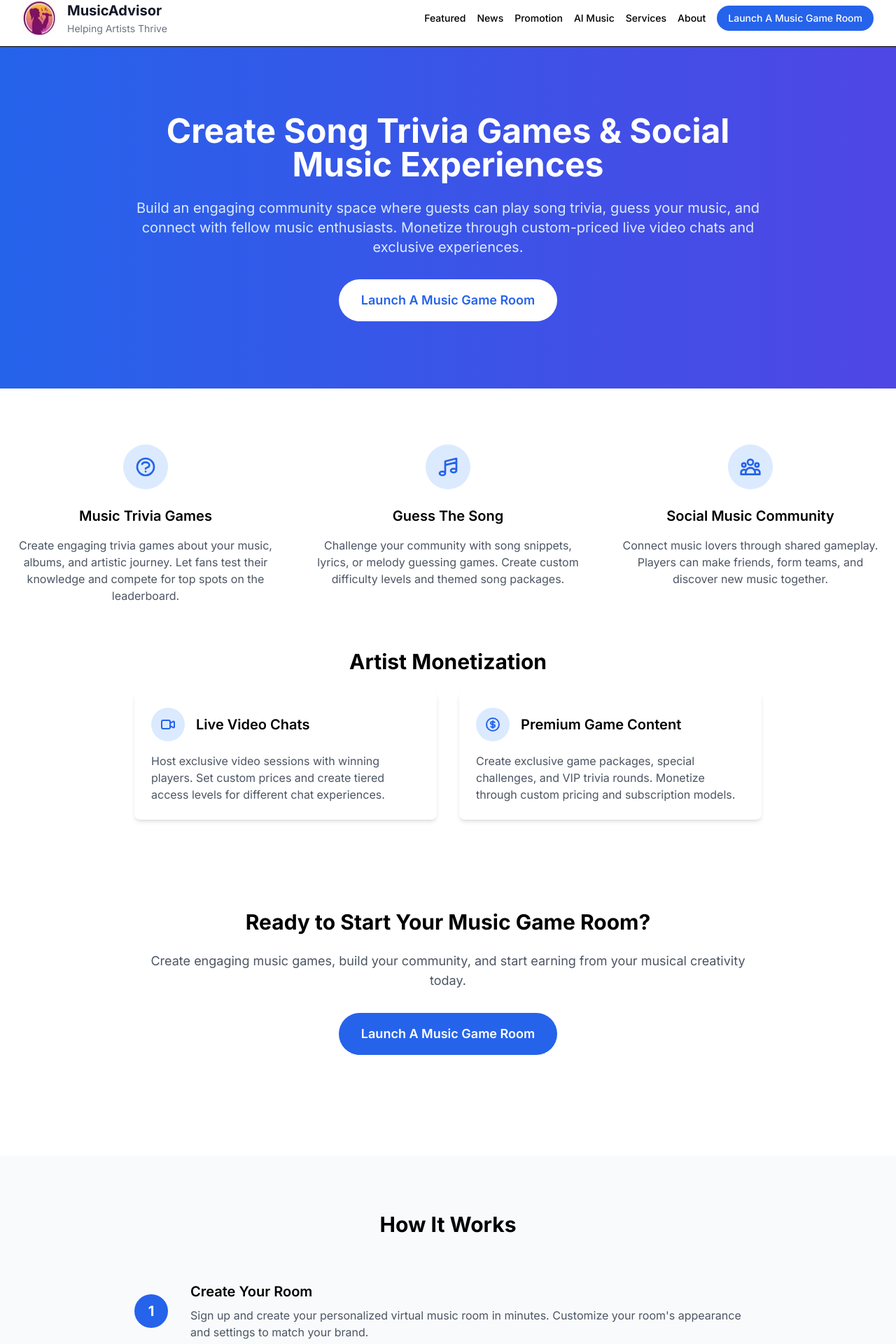
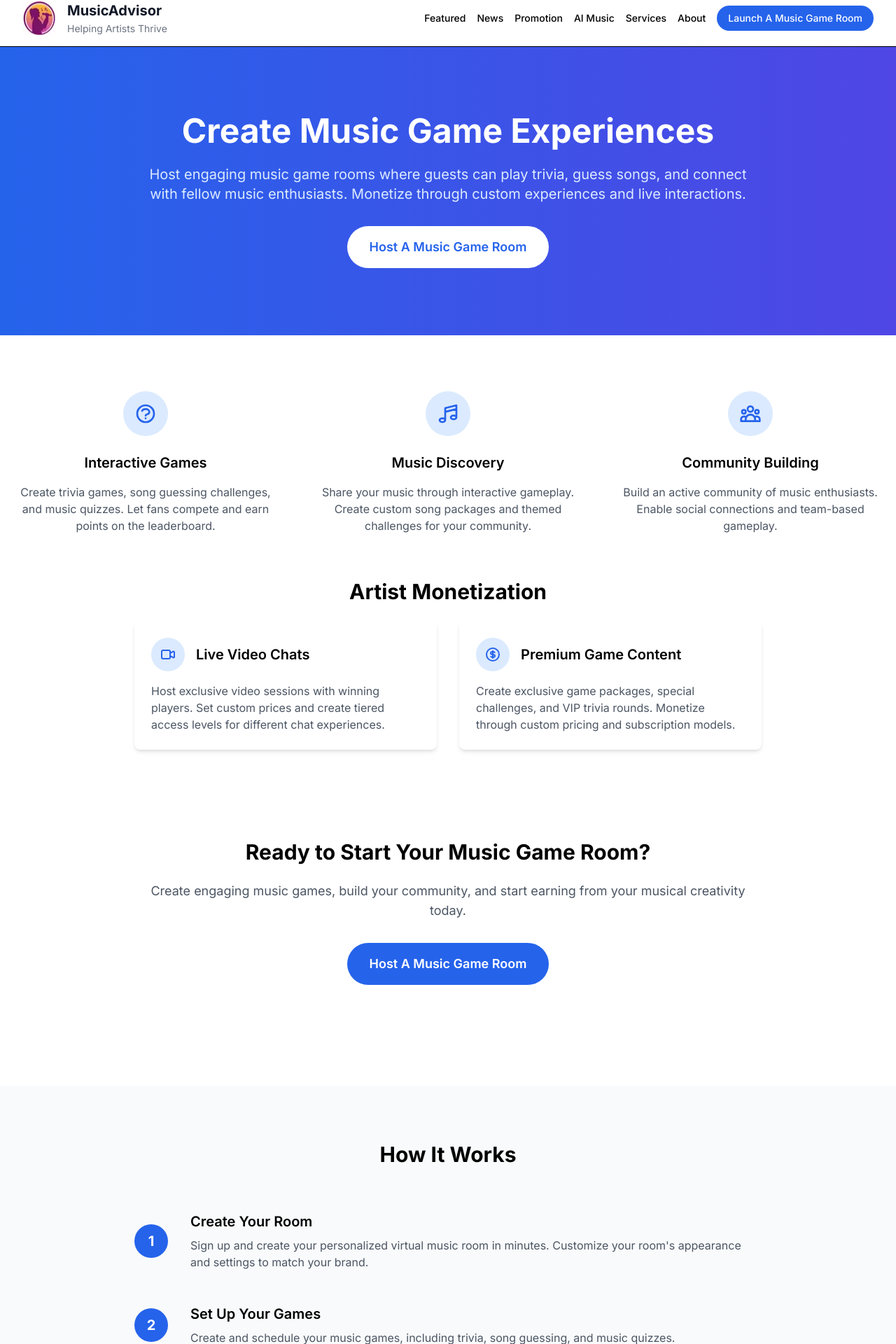
Before and after one commit to benjamenharper/musicadvisor.xyz, a Next.js app: page /virtual-music-game-room in a window 1280 px wide. Shown: the part 14-1934 px from the top of the page at 70% size. Built offline with nearby package versions, Linux system fonts and the light colour scheme.

Commit message:
refactor: simplify virtual music game room page content and improve messaging

```diff
--- a/app/virtual-music-game-room/page.tsx
+++ b/app/virtual-music-game-room/page.tsx
@@ -9,10 +9,10 @@ export default function VirtualMusicRoom() {
         <div className="container mx-auto px-4">
           <div className="max-w-4xl mx-auto text-center">
             <h1 className="text-4xl md:text-5xl font-bold mb-6">
-              Create Song Trivia Games & Social Music Experiences
+              Create Music Game Experiences
             </h1>
             <p className="text-xl text-blue-100 mb-8">
-              Build an engaging community space where guests can play song trivia, guess your music, and connect with fellow music enthusiasts. Monetize through custom-priced live video chats and exclusive experiences.
+              Host engaging music game rooms where guests can play trivia, guess songs, and connect with fellow music enthusiasts. Monetize through custom experiences and live interactions.
             </p>
             <Link
               href="https://bit.ly/hotlymusic"
@@ -20,7 +20,7 @@ export default function VirtualMusicRoom() {
               rel="noopener noreferrer"
               className="inline-block px-8 py-4 bg-white text-blue-600 rounded-full text-lg font-semibold hover:bg-blue-50 transition-colors"
             >
-              Launch A Music Game Room
+              Host A Music Game Room
             </Link>
           </div>
         </div>
@@ -36,9 +36,9 @@ export default function VirtualMusicRoom() {
                   <path strokeLinecap="round" strokeLinejoin="round" strokeWidth="2" d="M8.228 9c.549-1.165 2.03-2 3.772-2 2.21 0 4 1.343 4 3 0 1.4-1.278 2.575-3.006 2.907-.542.104-.994.54-.994 1.093m0 3h.01M21 12a9 9 0 11-18 0 9 9 0 0118 0z" />
                 </svg>
               </div>
-              <h3 className="text-xl font-semibold mb-4">Music Trivia Games</h3>
+              <h3 className="text-xl font-semibold mb-4">Interactive Games</h3>
               <p className="text-gray-600">
-                Create engaging trivia games about your music, albums, and artistic journey. Let fans test their knowledge and compete for top spots on the leaderboard.
+                Create trivia games, song guessing challenges, and music quizzes. Let fans compete and earn points on the leaderboard.
               </p>
             </div>
 
@@ -48,9 +48,9 @@ export default function VirtualMusicRoom() {
                   <path strokeLinecap="round" strokeLinejoin="round" strokeWidth="2" d="M9 19V6l12-3v13M9 19c0 1.105-1.343 2-3 2s-3-.895-3-2 1.343-2 3-2 3 .895 3 2zm12-3c0 1.105-1.343 2-3 2s-3-.895-3-2 1.343-2 3-2 3 .895 3 2zM9 10l12-3" />
                 </svg>
               </div>
-              <h3 className="text-xl font-semibold mb-4">Guess The Song</h3>
+              <h3 className="text-xl font-semibold mb-4">Music Discovery</h3>
               <p className="text-gray-600">
-                Challenge your community with song snippets, lyrics, or melody guessing games. Create custom difficulty levels and themed song packages.
+                Share your music through interactive gameplay. Create custom song packages and themed challenges for your community.
               </p>
             </div>
 
@@ -60,9 +60,9 @@ export default function VirtualMusicRoom() {
                   <path strokeLinecap="round" strokeLinejoin="round" strokeWidth="2" d="M17 20h5v-2a3 3 0 00-5.356-1.857M17 20H7m10 0v-2c0-.656-.126-1.283-.356-1.857M7 20H2v-2a3 3 0 015.356-1.857M7 20v-2c0-.656.126-1.283.356-1.857m0 0a5.002 5.002 0 019.288 0M15 7a3 3 0 11-6 0 3 3 0 016 0zm6 3a2 2 0 11-4 0 2 2 0 014 0zM7 10a2 2 0 11-4 0 2 2 0 014 0z" />
                 </svg>
               </div>
-              <h3 className="text-xl font-semibold mb-4">Social Music Community</h3>
+              <h3 className="text-xl font-semibold mb-4">Community Building</h3>
               <p className="text-gray-600">
-                Connect music lovers through shared gameplay. Players can make friends, form teams, and discover new music together.
+                Build an active community of music enthusiasts. Enable social connections and team-based gameplay.
               </p>
             </div>
           </div>
@@ -117,7 +117,7 @@ export default function VirtualMusicRoom() {
               rel="noopener noreferrer"
               className="inline-block px-8 py-4 bg-blue-600 text-white rounded-full text-lg font-semibold hover:bg-blue-700 transition-colors"
             >
-              Launch A Music Game Room
+              Host A Music Game Room
             </Link>
           </div>
         </div>
@@ -139,8 +139,8 @@ export default function VirtualMusicRoom() {
             <div className="flex items-center gap-8">
               <div className="w-12 h-12 shrink-0 rounded-full bg-blue-600 text-white flex items-center justify-center font-bold text-xl">2</div>
               <div>
-                <h3 className="text-xl font-semibold mb-2">Set Up Your Events</h3>
-                <p className="text-gray-600">Schedule your events - whether they're listening sessions, live performances, or workshops. Set your pricing and access levels.</p>
+                <h3 className="text-xl font-semibold mb-2">Set Up Your Games</h3>
+                <p className="text-gray-600">Create and schedule your music games, including trivia, song guessing, and music quizzes.</p>
               </div>
             </div>
 
@@ -156,7 +156,9 @@ export default function VirtualMusicRoom() {
               <div className="w-12 h-12 shrink-0 rounded-full bg-blue-600 text-white flex items-center justify-center font-bold text-xl">4</div>
               <div>
                 <h3 className="text-xl font-semibold mb-2">Grow Your Revenue</h3>
-                <p className="text-gray-600">Track your earnings, analyze audience engagement, and optimize your virtual events for maximum impact and revenue.</p>
+                <p className="text-gray-600">
+                  Track your earnings, analyze audience engagement, and optimize your virtual events for maximum impact and revenue.
+                </p>
               </div>
             </div>
           </div>
@@ -166,7 +168,7 @@ export default function VirtualMusicRoom() {
       {/* CTA Section */}
       <section className="py-20 bg-gradient-to-r from-blue-600 to-indigo-600 text-white">
         <div className="container mx-auto px-4 text-center">
-          <h2 className="text-3xl md:text-4xl font-bold mb-6">Ready to Start Your Virtual Music Journey?</h2>
+          <h2 className="text-3xl md:text-4xl font-bold mb-6">Ready to Host A Music Game Room?</h2>
           <p className="text-xl text-blue-100 mb-8 max-w-2xl mx-auto">
             Join the future of music engagement. Create your virtual music room today and start connecting with your audience in a whole new way.
           </p>
@@ -176,7 +178,7 @@ export default function VirtualMusicRoom() {
             rel="noopener noreferrer"
             className="inline-block px-8 py-4 bg-white text-blue-600 rounded-full text-lg font-semibold hover:bg-blue-50 transition-colors"
           >
-            Launch A Music Game Room
+            Host A Music Game Room
           </Link>
         </div>
       </section>
```
